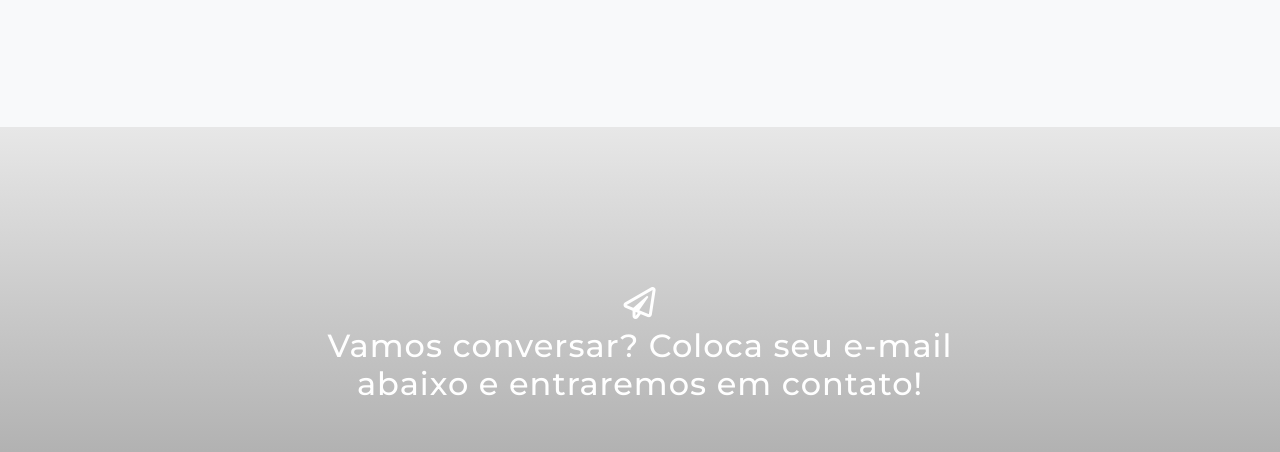
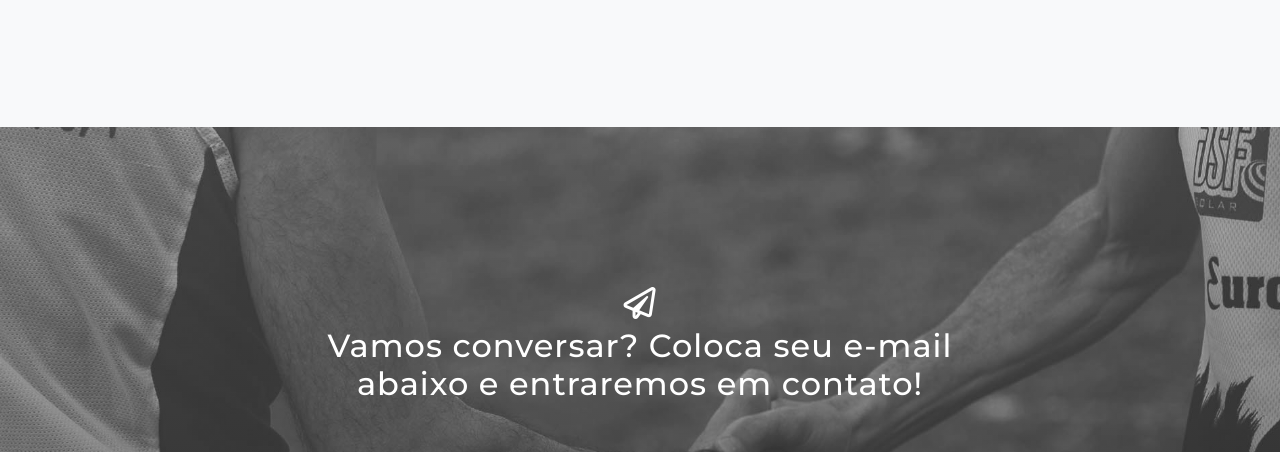
Before and after one commit to gm-compliance/gm-compliance.github.io, a website with bundled scripts: page index.html in a window 1280 px wide. Shown: the part 4690-5142 px from the top of the page. Built offline with nearby package versions, Linux system fonts and the light colour scheme; files whose address does not match are found by name.

Commit message:
Update grayscale.css

```diff
--- a/css/grayscale.css
+++ b/css/grayscale.css
@@ -245,7 +245,7 @@
 
 .signup-section {
   padding: 10rem 0;
-  background: linear-gradient(to bottom, rgba(22, 22, 22, 0.1) 0%, rgba(22, 22, 22, 0.5) 75%, #161616 100%), url("img/bg-signup.JPG");
+  background: linear-gradient(to bottom, rgba(22, 22, 22, 0.1) 0%, rgba(22, 22, 22, 0.5) 75%, #161616 100%), url("/img/bg-signup.JPG");
   background-position: center;
   background-repeat: no-repeat;
   background-attachment: scroll;
```
